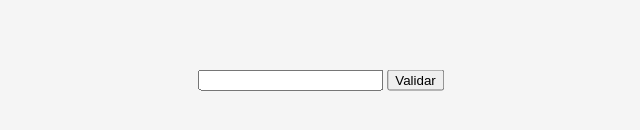
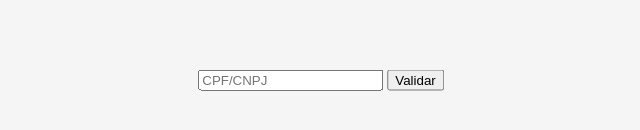
Before and after one commit to math-reis/validador_cpf_cnpj, a plain HTML site: page index.html in a window 1280 px wide. Shown: the part 320-450 px from the top of the page, 319-959 px from the left. Drawn offline with Linux system fonts and the light colour scheme.

Commit message:
Update index.html

```diff
--- a/index.html
+++ b/index.html
@@ -9,7 +9,7 @@
   </head>
   <body>
     <div>
-      <input id="cpf_cnpj" />
+      <input id="cpf_cnpj" placeholder="CPF/CNPJ"/>
       <button onclick="validar()">Validar</button>
     </div>
   </body>
```
